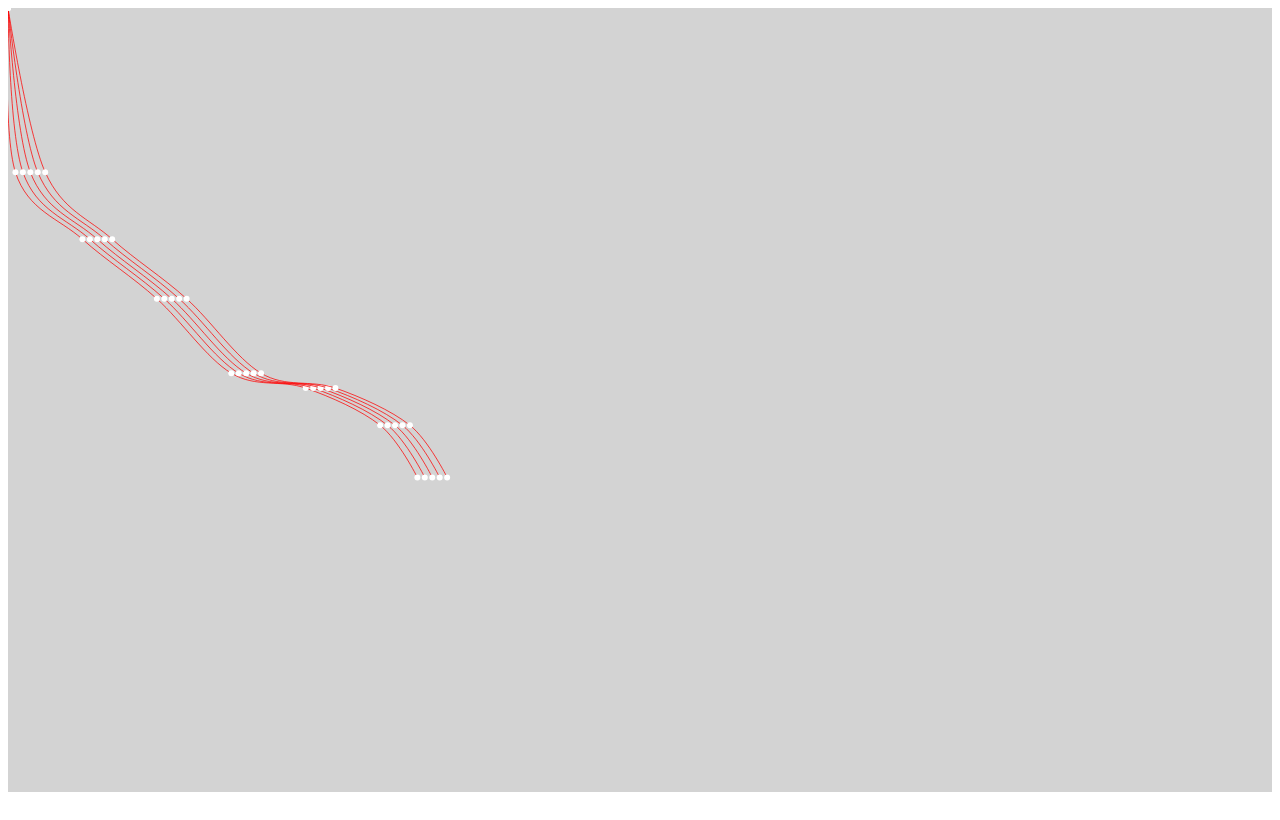
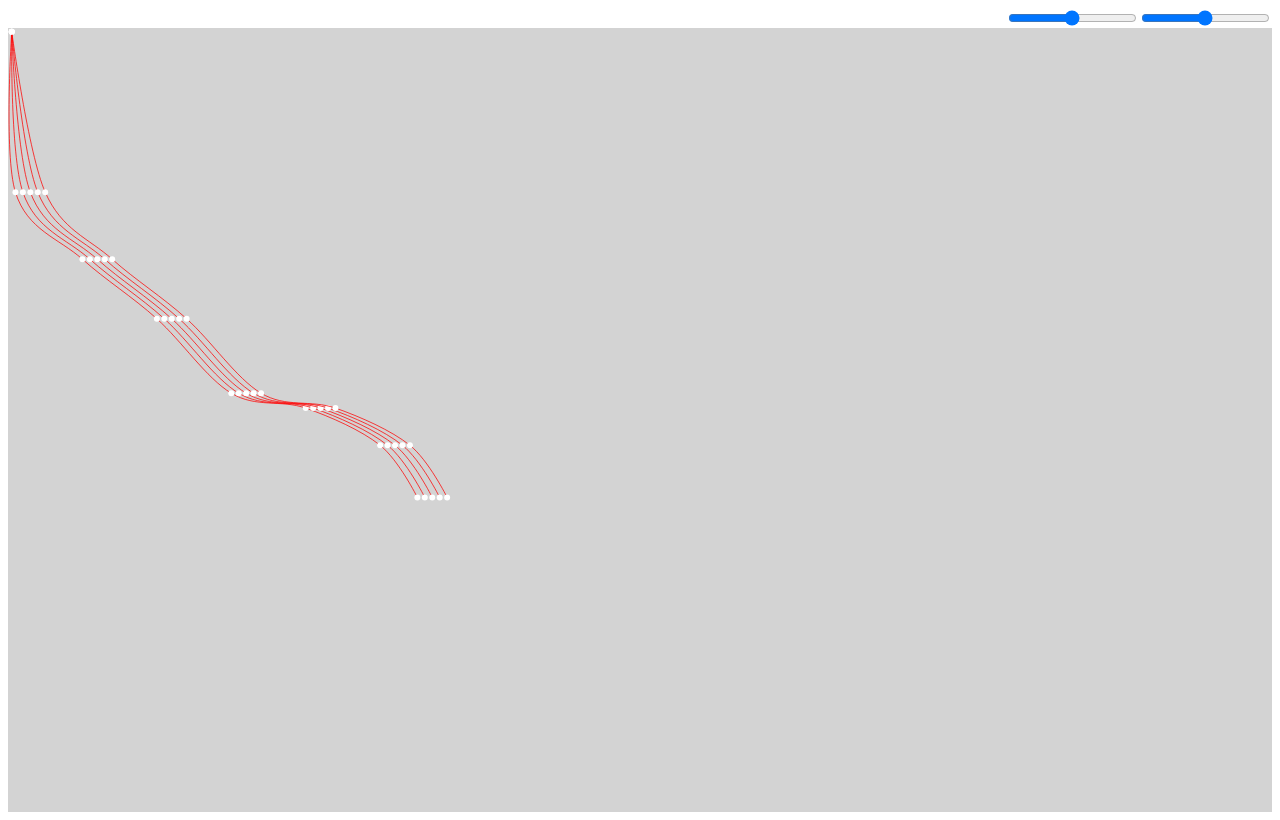
Before and after one commit to jaivardhanbhati/angular-d3-beizer-curve, an Angular app: page / in a window 1280 px wide. Built offline with nearby package versions, Linux system fonts and the light colour scheme.

Commit message:
2 files modified

```diff
--- a/src/app/charts/beizer-curve/beizer-curve.component.css
+++ b/src/app/charts/beizer-curve/beizer-curve.component.css
@@ -4,6 +4,11 @@
 
 .wrapper {
   position: relative;
+}
+
+.sliderSection {
+  flex: 1 1 auto;
+  float: right;
 }
 
 path {
--- a/src/app/charts/beizer-curve/beizer-curve.component.ts
+++ b/src/app/charts/beizer-curve/beizer-curve.component.ts
@@ -6,6 +6,10 @@ import * as d3 from 'd3';
 @Component({
   selector: 'beizer-curve',
   template: `
+    <div class="sliderSection">
+    <input #curveSlider class="curveSlider" type="range" min="1" max="100" value="50">
+    <input #pointSlider class="pointSlider" type="range" min="1" max="100" value="50">
+    </div>
     <div class="wrapper">
       <svg #svg>
       </svg>
@@ -48,6 +52,7 @@ export class BeizerCurveComponent implements AfterViewInit {
         const { width } = this.host.nativeElement.getBoundingClientRect();
         const height = width / (1.2);
         const margin = Math.min(Math.max(width * 0.1, 20), 50);
+        svg.selectAll('g').remove();
         for(let i =0; i < this.numOfCurves; i++) {
             const data = this.generateData(width, height, numberOfPoints, i);
             this.drawChart(svg, width, height, margin, data);
@@ -133,7 +138,7 @@ export class BeizerCurveComponent implements AfterViewInit {
     ];
 
     let newPoints = [];
-    newPoints.push([0,0]);
+    newPoints.push([5,5]);
 
     points.forEach((point) => {
         newPoints.push([point[0] + 10*index, point[1]  + interval]);
```
